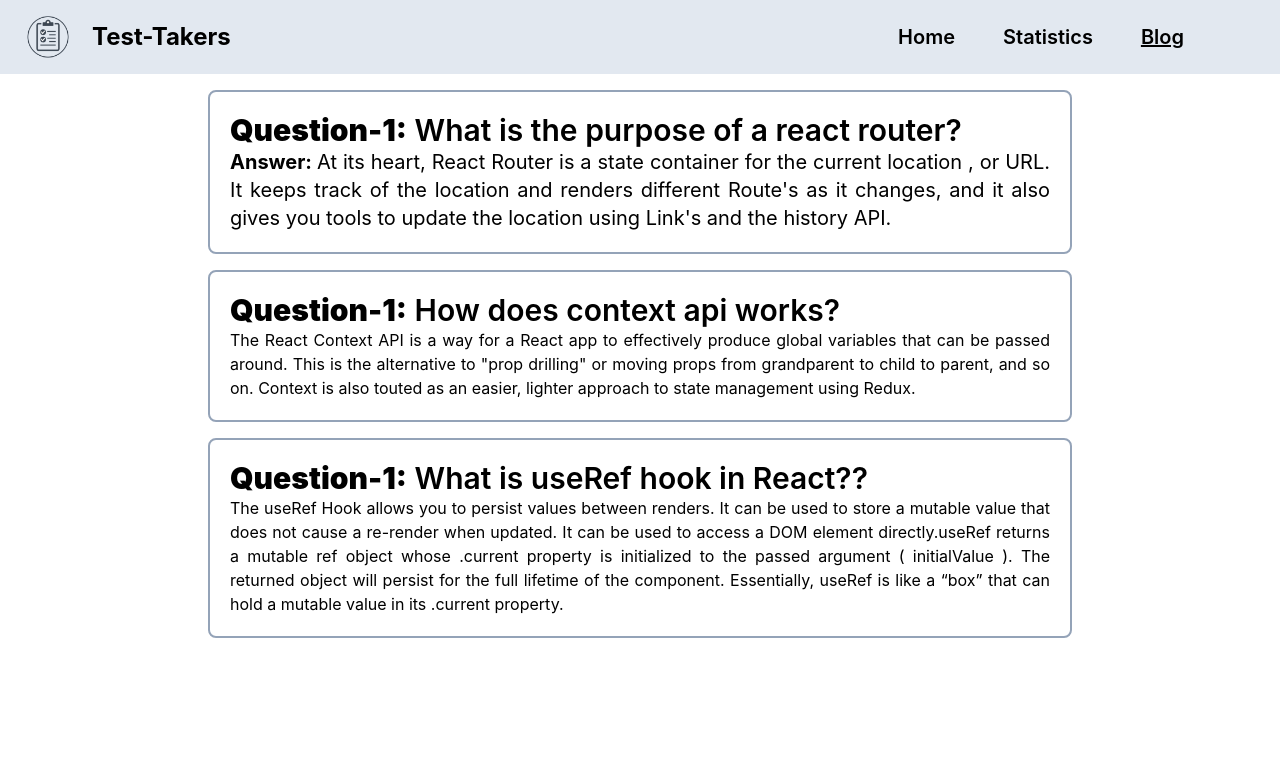
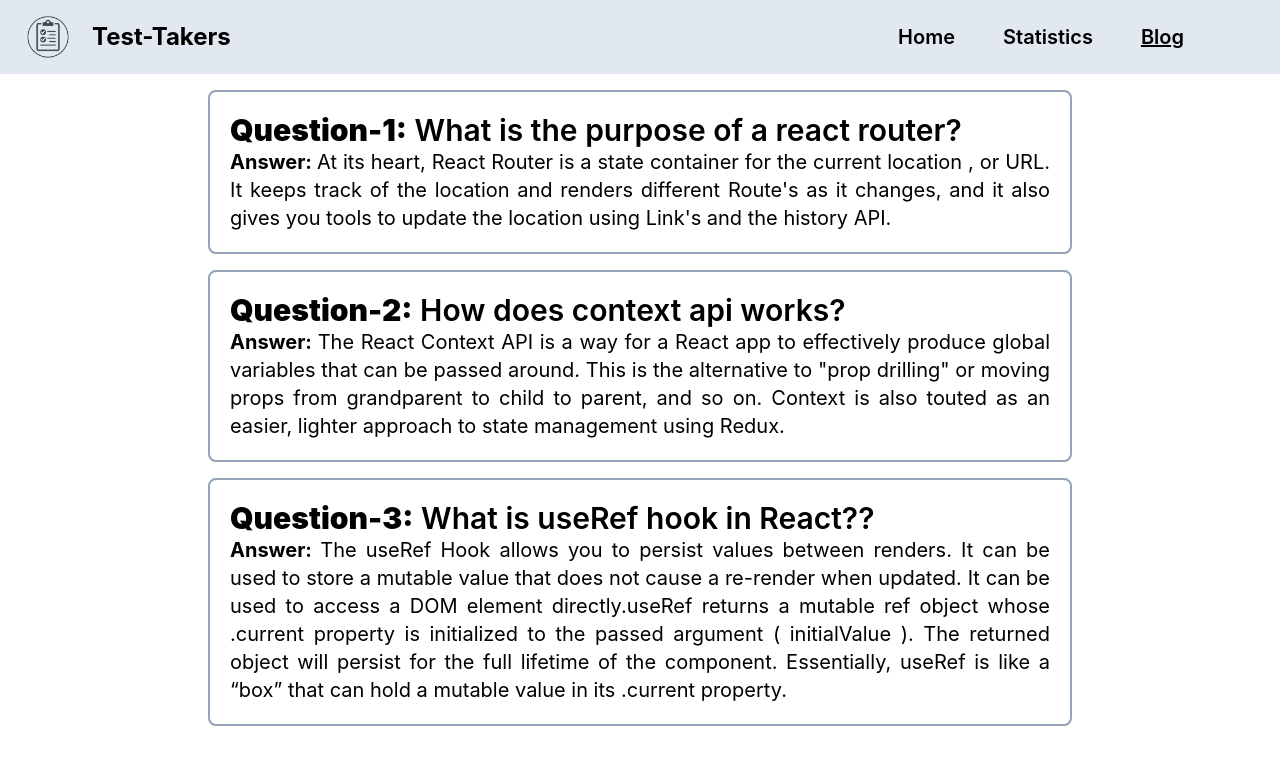
Before and after one commit to SABIKUN-NAHAR-URMY/test-takers, a React (Create React App) app: page /blog in a window 1280 px wide. Shown: the top 764 px of the page. Built offline with nearby package versions, Linux system fonts and the light colour scheme.

Commit message:
blog section update

```diff
--- a/src/components/Blog/Blog.js
+++ b/src/components/Blog/Blog.js
@@ -8,13 +8,13 @@ const Blog = () => {
                 <p className='text-xl'><strong>Answer: </strong> At its heart, React Router is a state container for the current location , or URL. It keeps track of the location and renders different Route's as it changes, and it also gives you tools to update the location using Link's and the history API.</p>
             </div>
             <div className='border-2 border-slate-400 rounded-lg m-4 p-5'>
-                <h1 className='text-3xl font-semibold'><strong>Question-1:</strong> How does context api works?</h1>
-                <p>The React Context API is a way for a React app to effectively produce global variables that can be passed around. This is the alternative to "prop drilling" or moving props from grandparent to child to parent, and so on. Context is also touted as an easier, lighter approach to state management using Redux.</p>
+                <h1 className='text-3xl font-semibold'><strong>Question-2:</strong> How does context api works?</h1>
+                <p className='text-xl'><strong>Answer: </strong>The React Context API is a way for a React app to effectively produce global variables that can be passed around. This is the alternative to "prop drilling" or moving props from grandparent to child to parent, and so on. Context is also touted as an easier, lighter approach to state management using Redux.</p>
             </div>
 
             <div className='border-2 border-slate-400 rounded-lg m-4 p-5'>
-                <h1 className='text-3xl font-semibold'><strong>Question-1:</strong> What is useRef hook in React??</h1>
-                <p>The useRef Hook allows you to persist values between renders. It can be used to store a mutable value that does not cause a re-render when updated. It can be used to access a DOM element directly.useRef returns a mutable ref object whose .current property is initialized to the passed argument ( initialValue ). The returned object will persist for the full lifetime of the component. Essentially, useRef is like a “box” that can hold a mutable value in its .current property.</p>
+                <h1 className='text-3xl font-semibold'><strong>Question-3:</strong> What is useRef hook in React??</h1>
+                <p className='text-xl'><strong>Answer: </strong>The useRef Hook allows you to persist values between renders. It can be used to store a mutable value that does not cause a re-render when updated. It can be used to access a DOM element directly.useRef returns a mutable ref object whose .current property is initialized to the passed argument ( initialValue ). The returned object will persist for the full lifetime of the component. Essentially, useRef is like a “box” that can hold a mutable value in its .current property.</p>
             </div>
 
         </div>
```
